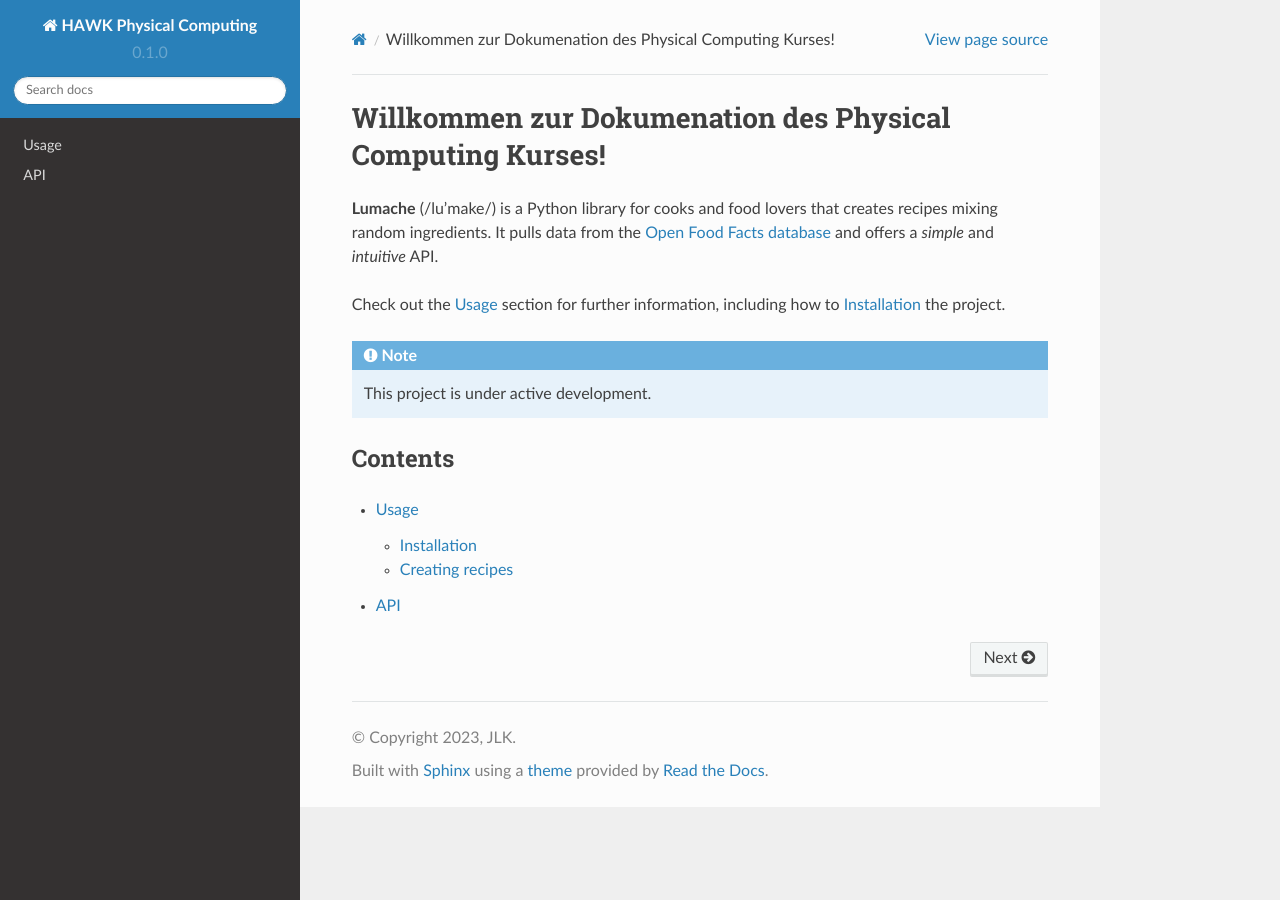
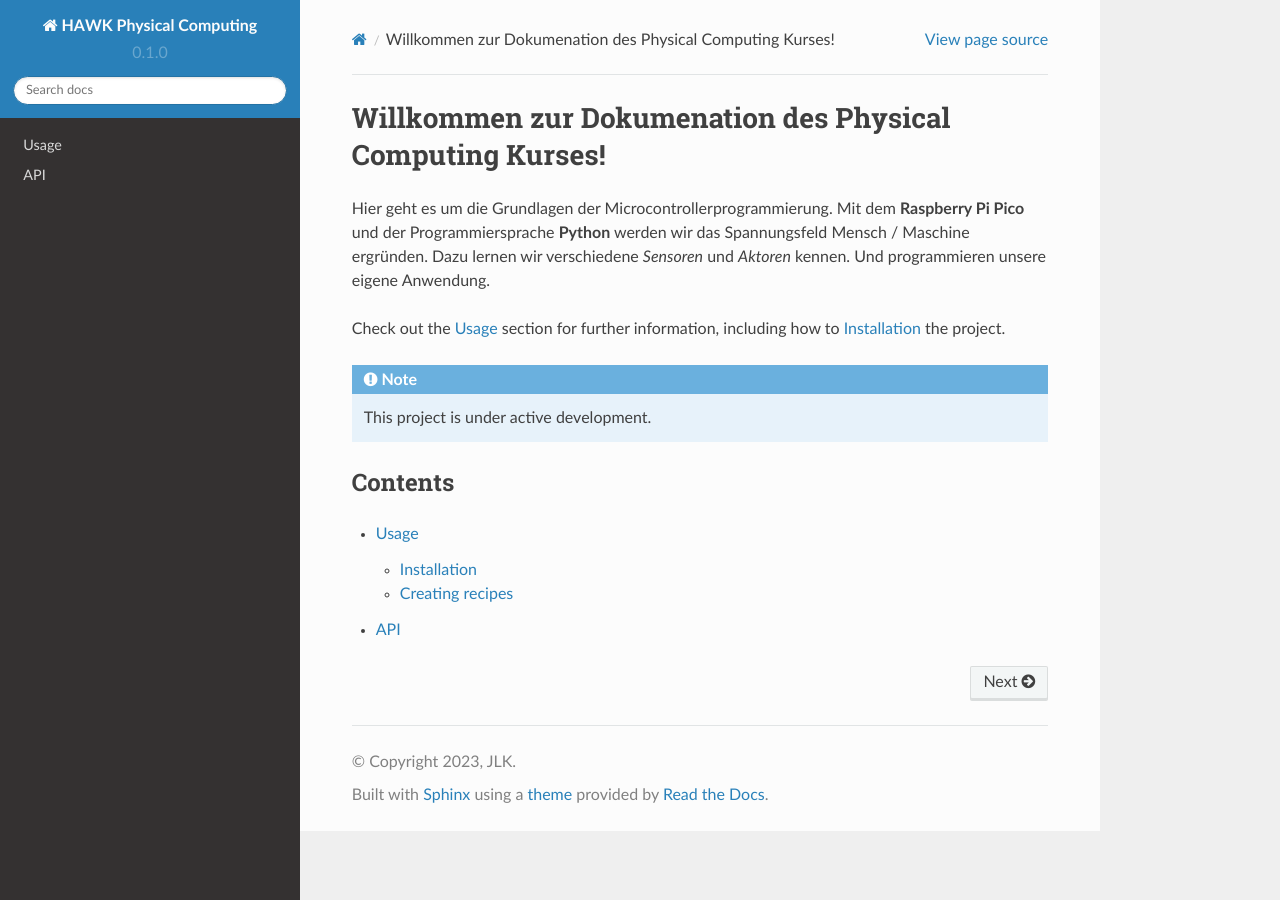
Before and after one commit to HAWK-Computing/physicalcomputing, a Sphinx documentation site: the page built from docs/source/index.rst, in a window 1280 px wide. Built offline with Sphinx 7.4.7 and the Read the Docs theme 2.0.0, drawn with Linux system fonts in a browser that asks for light colours.

Commit message:
Update index.rst

```diff
--- a/docs/source/index.rst
+++ b/docs/source/index.rst
@@ -1,10 +1,9 @@
 Willkommen zur Dokumenation des Physical Computing Kurses!
 ===================================
 
-**Lumache** (/lu'make/) is a Python library for cooks and food lovers
-that creates recipes mixing random ingredients.
-It pulls data from the `Open Food Facts database <https://world.openfoodfacts.org/>`_
-and offers a *simple* and *intuitive* API.
+Hier geht es um die Grundlagen der Microcontrollerprogrammierung.
+Mit dem **Raspberry Pi Pico** und der Programmiersprache **Python** werden wir das Spannungsfeld Mensch / Maschine ergründen.
+Dazu lernen wir verschiedene *Sensoren* und *Aktoren* kennen. Und programmieren unsere eigene Anwendung.
 
 Check out the :doc:`usage` section for further information, including
 how to :ref:`installation` the project.
```
